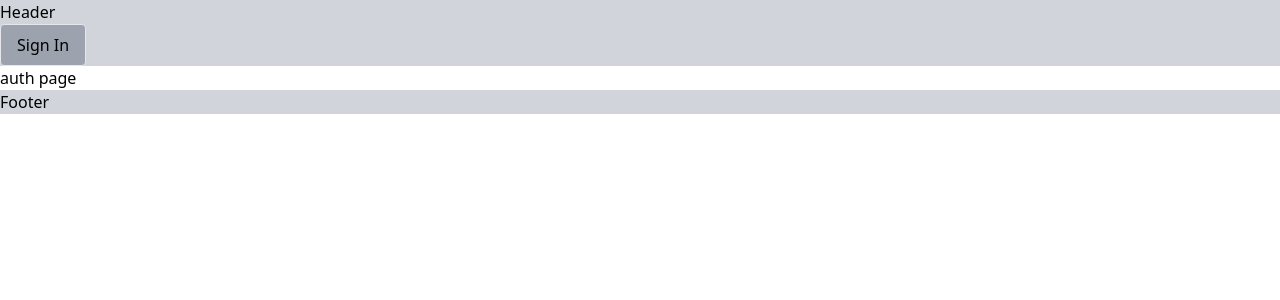
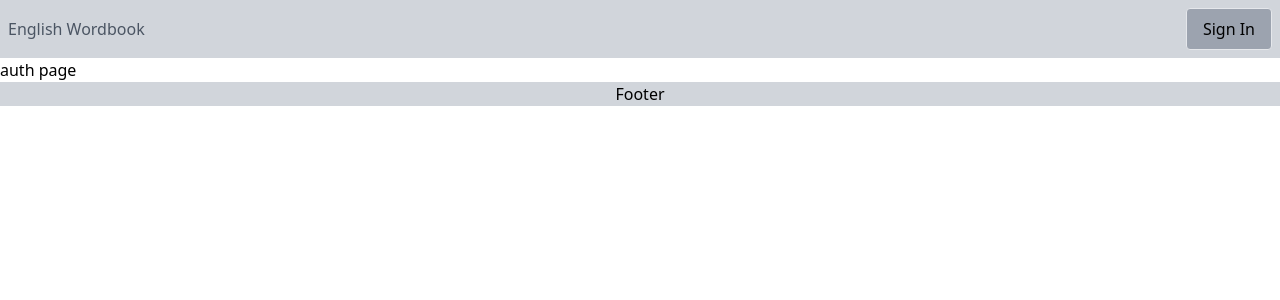
Before and after one commit to Kettengeschwindigkeit/D-project-types, a React (Create React App) app: page /auth in a window 1280 px wide. Shown: the top 300 px of the page. Built offline with nearby package versions, Linux system fonts and the light colour scheme.

Commit message:
updated Header

```diff
--- a/src/components/Footer.tsx
+++ b/src/components/Footer.tsx
@@ -2,6 +2,6 @@ import React from "react";
 
 export function Footer() {
     return (
-        <h1 className="bg-gray-300">Footer</h1>
+        <h1 className="text-center bg-gray-300">Footer</h1>
     )
 }
--- a/src/components/Header.tsx
+++ b/src/components/Header.tsx
@@ -1,10 +1,11 @@
 import React from "react";
+import { Link } from "react-router-dom";
 
 export function Header() {
     return (
-        <div className="bg-gray-300">
-            <h1>Header</h1>
-            <button className="py-2 px-4 border rounded bg-gray-400">Sign In</button>
-        </div>
+        <nav className="flex justify-between items-center bg-gray-300">
+            <Link to="/" className="m-2 text-gray-600 text-">English Wordbook</Link>
+            <button className="m-2 py-2 px-4 border rounded bg-gray-400"><Link to="/auth">Sign In</Link></button>
+        </nav>
     )
 }
```
